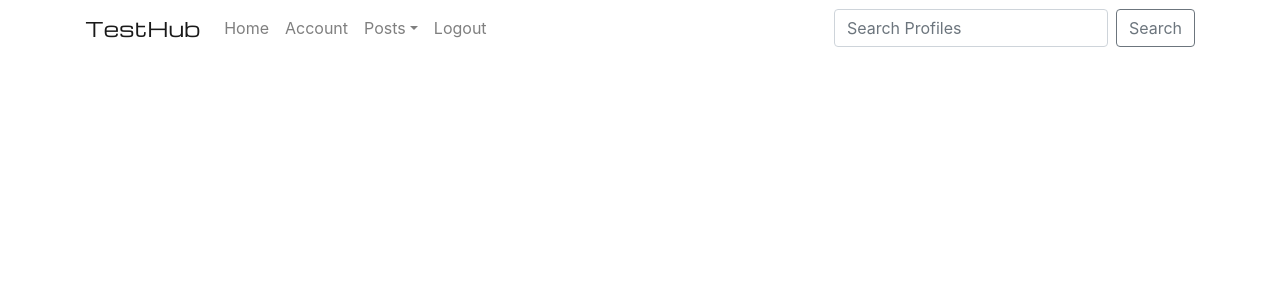
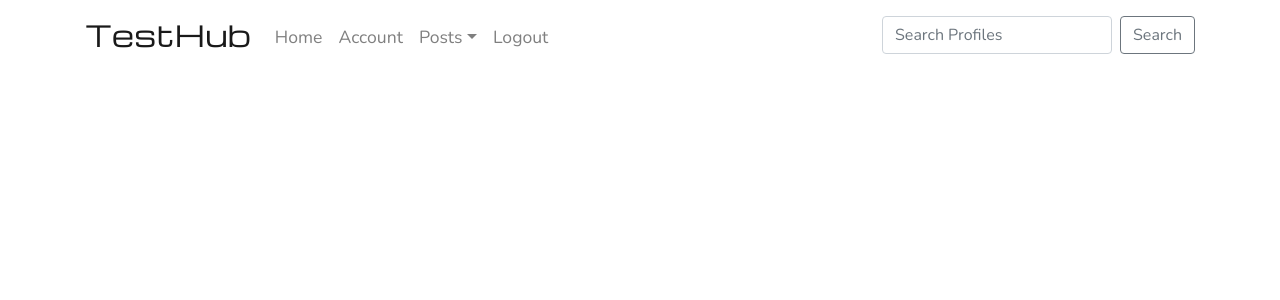
Before and after one commit to VilmaTuresson/test-hub-react-app, a React (Create React App) app: page / in a window 1280 px wide. Shown: the top 300 px of the page. Built offline with nearby package versions, Linux system fonts and the light colour scheme.

Commit message:
Add more style

```diff
--- a/src/App.module.css
+++ b/src/App.module.css
@@ -1,3 +1,6 @@
+@import url('https://fonts.googleapis.com/css2?family=Abril+Fatface&family=Alfa+Slab+One&family=Barlow:wght@100;200;300&family=Bebas+Neue&family=Crete+Round&family=Michroma&family=Montserrat:wght@300;310&family=Noto+Serif+Display:ital@0;1&family=Nunito:wght@200;300&family=Outfit:wght@300;400&display=swap');
+
 .App {
     min-height: 100vh;
+    font-family: 'Nunito', sans-serif;
 }
--- a/src/components/NavBar.js
+++ b/src/components/NavBar.js
@@ -4,7 +4,7 @@ import { Navbar, Container, Nav, NavDropdown, FormControl, Form, Button} from 'r
 
 const NavBar = () => {
   return (
-    <Navbar expand="md" fixed="top">
+    <Navbar expand="lg" fixed="top">
       <Container>
         <Navbar.Brand className={styles.Logo}>TestHub</Navbar.Brand>
         <Navbar.Toggle aria-controls="navbarScroll" />
@@ -14,15 +14,15 @@ const NavBar = () => {
             style={{ maxHeight: '500px' }}
             navbarScroll
           >
-            <Nav.Link>Home</Nav.Link>
-            <Nav.Link>Account</Nav.Link>
-            <NavDropdown title="Posts" id="navbarScrollingDropdown">
+            <Nav.Link className={styles.NavItem}>Home</Nav.Link>
+            <Nav.Link className={styles.NavItem}>Account</Nav.Link>
+            <NavDropdown className={styles.NavItem} title="Posts" id="navbarScrollingDropdown">
               <NavDropdown.Item>My Posts</NavDropdown.Item>
               <NavDropdown.Item>Liked Posts</NavDropdown.Item>
               <NavDropdown.Divider />
               <NavDropdown.Item>Create new Post</NavDropdown.Item>
             </NavDropdown>
-            <Nav.Link>
+            <Nav.Link className={styles.NavItem}>
               Logout
             </Nav.Link>
           </Nav>
--- a/src/styles/NavBar.module.css
+++ b/src/styles/NavBar.module.css
@@ -2,4 +2,10 @@
 
 .Logo {
     font-family: 'Michroma', sans-serif;
+    font-size: 1.8em;
 }
+
+.NavItem {
+    margin-top: 6px;
+    font-size: 1.1em;
+}
```
